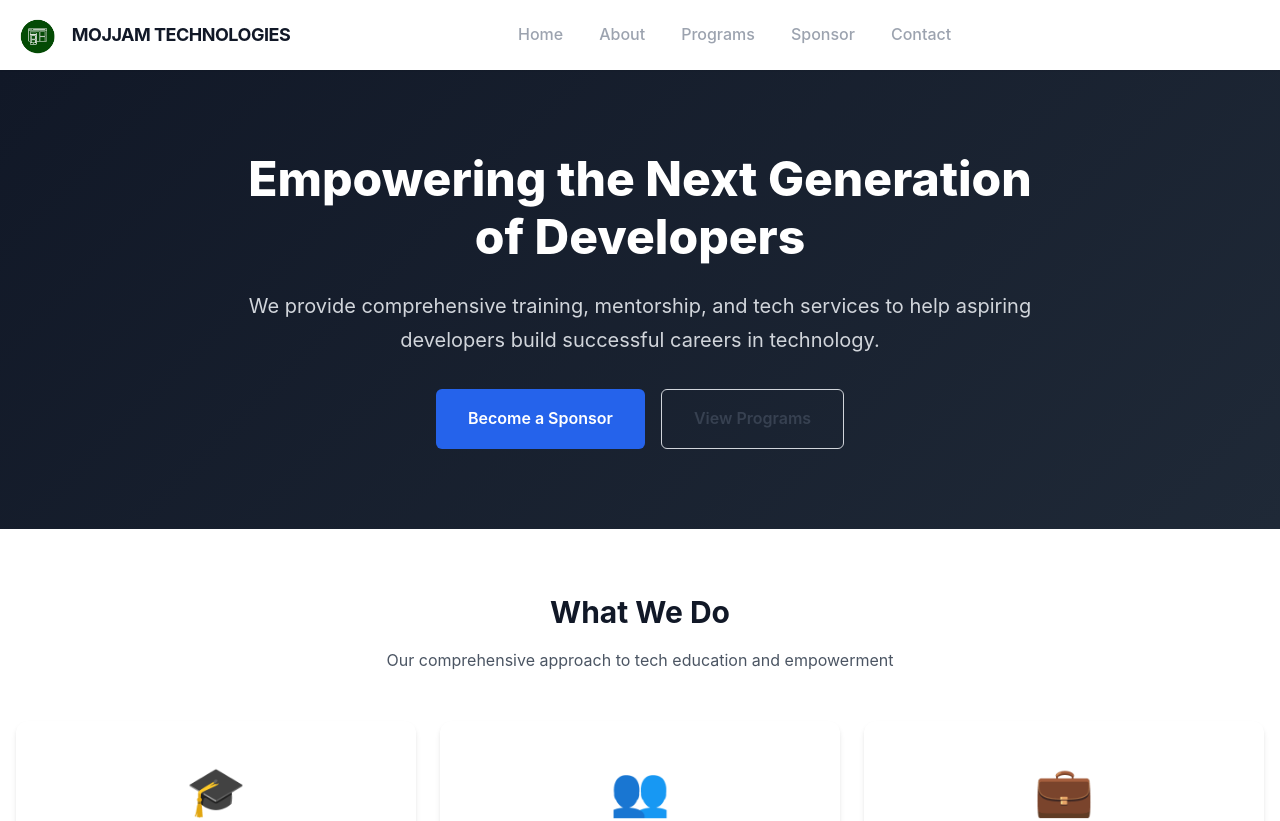
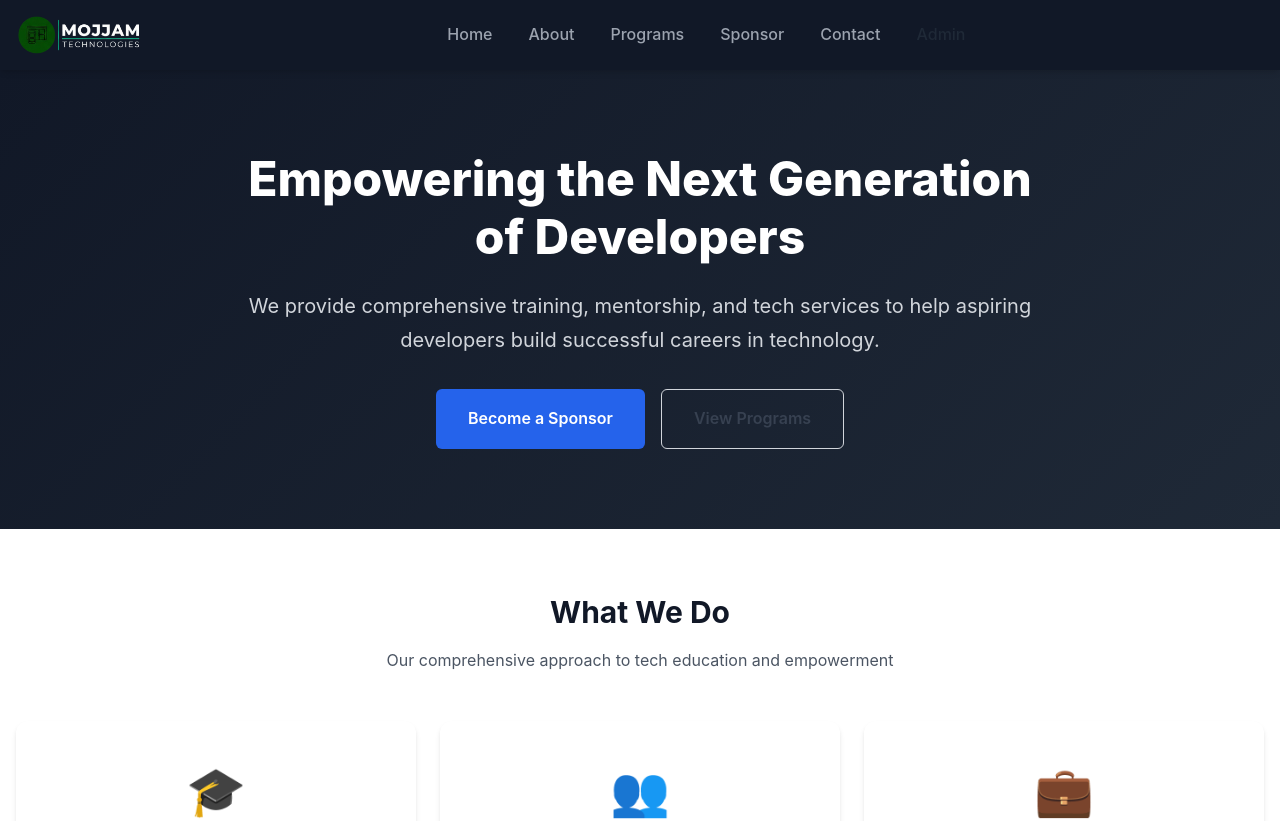
Before and after one commit to mojjam07/mojjamtech, a React (Vite) app: page / in a window 1280 px wide. Shown: the top 821 px of the page. Built offline with nearby package versions, Linux system fonts and the light colour scheme.

Commit message:
logo changed

```diff
--- a/src/components/Header.css
+++ b/src/components/Header.css
@@ -1,7 +1,7 @@
 /* Header Styles */
 .header {
-  background-color: var(--white);
-  box-shadow: var(--shadow-sm);
+  background-color: var(--gray-900);
+  box-shadow: var(--shadow-md);
   position: sticky;
   top: 0;
   z-index: 1000;
@@ -35,7 +35,7 @@
 .logo-text {
   font-size: var(--font-size-lg);
   font-weight: 700;
-  color: var(--gray-900);
+  color: var(--white);
   white-space: nowrap;
   letter-spacing: -0.5px;
 }
@@ -81,7 +81,7 @@
 
 .nav-link {
   padding: var(--spacing-2) var(--spacing-4);
-  color: var(--gray-700);
+  color: var(--gray-300);
   font-weight: 500;
   font-size: var(--font-size-sm);
   border-radius: var(--radius-md);
@@ -98,14 +98,14 @@
   transform: translateX(-50%) scaleX(0);
   width: 60%;
   height: 2px;
-  background-color: var(--primary-color);
+  background-color: var(--primary-light);
   transition: transform var(--transition-fast);
   border-radius: 1px;
 }
 
 .nav-link:hover {
-  color: var(--primary-color);
-  background-color: var(--gray-100);
+  color: var(--white);
+  background-color: var(--gray-800);
 }
 
 .nav-link:hover::after {
@@ -113,9 +113,8 @@
 }
 
 .nav-link.active {
-  color: var(--primary-color);
+  color: var(--white);
   background-color: var(--primary-color);
-  color: var(--white) !important;
 }
 
 .nav-link.active::after {
@@ -124,7 +123,7 @@
 
 .nav-link-admin {
   background-color: var(--primary-color);
-  color: var(--white) !important;
+  color: var(--gray-800) !important;
   padding: var(--spacing-2) var(--spacing-5);
 }
 
@@ -133,7 +132,7 @@
 }
 
 .nav-link-admin:hover {
-  background-color: var(--primary-dark);
+  background-color: var(--primary-light);
   transform: translateY(-1px);
 }
 
@@ -160,14 +159,14 @@
 }
 
 .mobile-menu-btn:hover {
-  background-color: var(--gray-100);
+  background-color: var(--gray-800);
 }
 
 .mobile-menu-btn span {
   display: block;
   width: 22px;
   height: 2px;
-  background-color: var(--gray-700);
+  background-color: var(--white);
   border-radius: 2px;
   transition: all var(--transition-fast);
   transform-origin: center;
@@ -201,10 +200,9 @@
     position: fixed;
     top: 0;
     right: -100%;
-    width: 300px;
-    max-width: 85vw;
+    width: 20vw;
     height: 100vh;
-    background-color: var(--white);
+    background-color: var(--gray-900);
     box-shadow: var(--shadow-xl);
     padding-top: calc(var(--header-height) + var(--spacing-4));
     transition: right 0.35s cubic-bezier(0.4, 0, 0.2, 1);
@@ -239,10 +237,12 @@
     border-radius: var(--radius-lg);
     margin-bottom: var(--spacing-1);
     min-height: 48px;
+    color: var(--gray-300);
   }
 
   .nav-link:hover {
-    background-color: var(--gray-100);
+    background-color: var(--gray-800);
+    color: var(--white);
     transform: translateX(4px);
   }
 
@@ -257,13 +257,17 @@
     justify-content: center;
   }
 
+  .nav-link-admin:hover {
+    color: var(--white) !important;
+  }
+
   .mobile-overlay {
     position: fixed;
     top: 0;
     left: 0;
     width: 100vw;
     height: 100vh;
-    background-color: rgba(0, 0, 0, 0.4);
+    background-color: rgba(0, 0, 0, 0.6);
     backdrop-filter: blur(2px);
     -webkit-backdrop-filter: blur(2px);
     opacity: 0;
@@ -337,3 +341,10 @@
     gap: var(--spacing-2);
   }
 }
+
+/* Desktop navigation alignment */
+@media (min-width: 993px) {
+  .nav-list {
+    justify-content: flex-end;
+  }
+}
--- a/src/components/Header.jsx
+++ b/src/components/Header.jsx
@@ -19,8 +19,8 @@ function Header() {
         <div className="header-content">
           {/* Logo */}
           <Link to="/" className="logo" onClick={closeMenu}>
-            <img src="/logo.png" alt="MOJJAM TECHNOLOGIES" className="logo-img" />
-            <span className="logo-text">MOJJAM TECHNOLOGIES</span>
+            <img src="/logo1.png" alt="MOJJAM TECHNOLOGIES" className="logo-img" />
+            {/* <span className="logo-text">MOJJAM TECHNOLOGIES</span> */}
           </Link>
 
           {/* Mobile Menu Button */}
```
